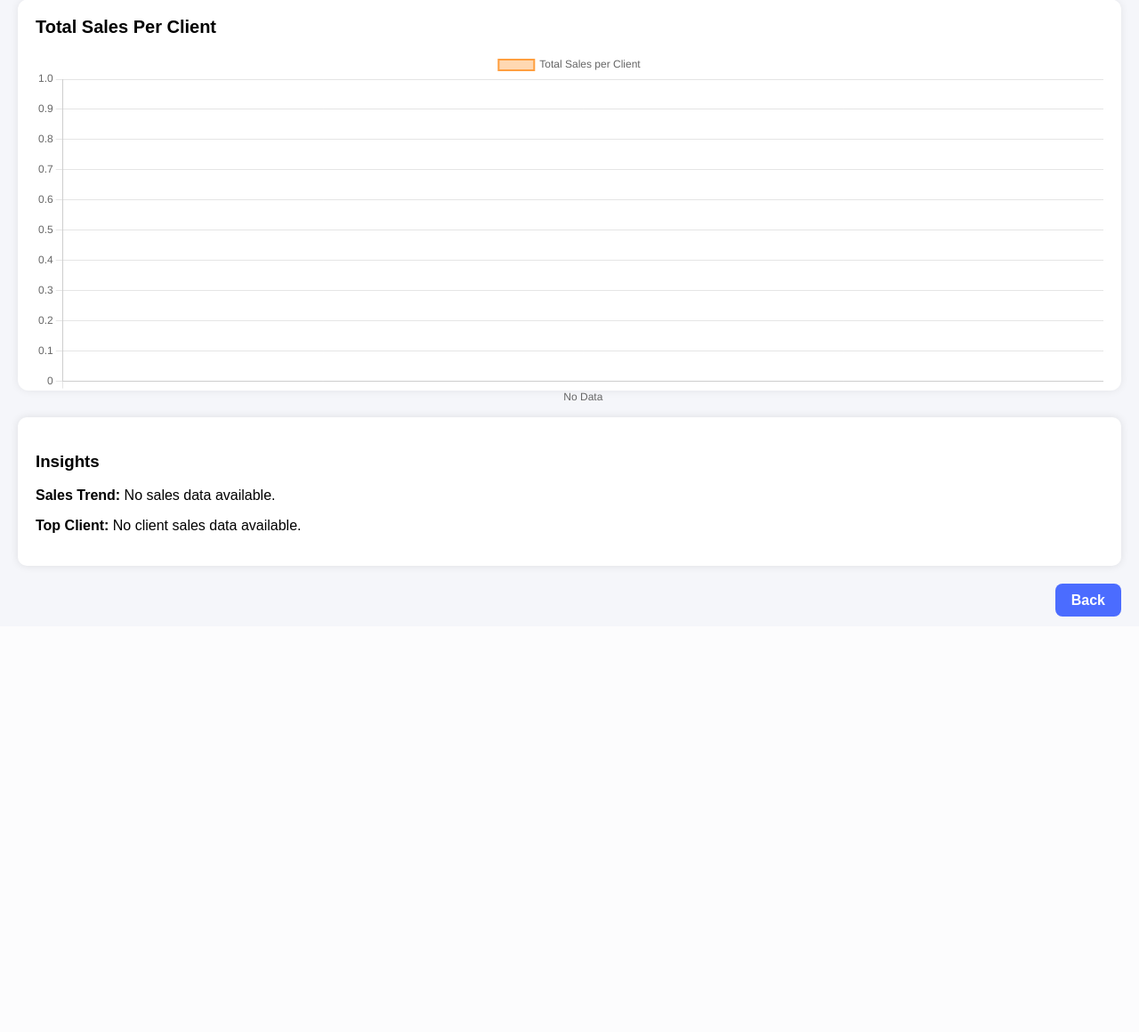
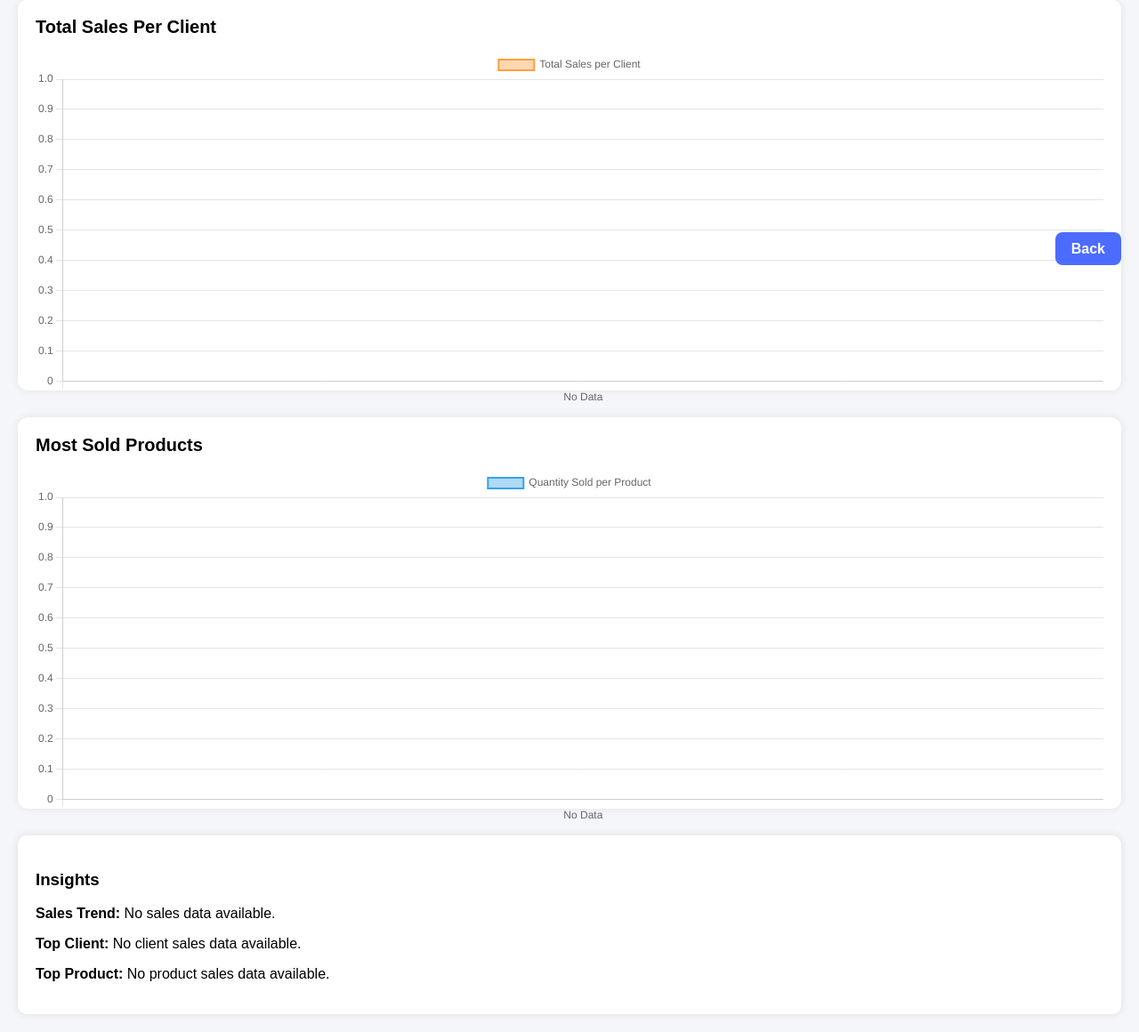
Before and after one commit to rellanene/rellaadmin, a Flask app: template rella_admin/app/templates/records_visuals.html in a window 1280 px wide. Shown: the part 491-1651 px from the top of the page at 89% size. Before the commit the page ends 1184 px from the top, so only its background shows below. Run offline with Flask 3, Linux system fonts and the light colour scheme; the template is opened without the code that fills it, so the values that code supplies are empty.

Commit message:
rella admin

```diff
--- a/rella_admin/app/app.py
+++ b/rella_admin/app/app.py
@@ -318,6 +318,9 @@
     sql += " ORDER BY s.created_at DESC"
     rows = query_all(sql, params)
 
+    # --- Calculate grand total (Total Incl VAT) ---
+    grand_total = sum(float(r["total"] or 0) for r in rows)
+
     # --- PDF Generation ---
     buffer = BytesIO()
     pdf = canvas.Canvas(buffer, pagesize=letter)
@@ -329,9 +332,10 @@
     pdf.setFont("Helvetica", 10)
     pdf.line(30, height - 55, width - 30, height - 55)
 
-    # --- Filter range + timestamp ---
+    # --- Filter range + timestamp + totals ---
     printed_on = datetime.now().strftime("%Y-%m-%d %H:%M:%S")
     pdf.drawString(30, height - 70, f"Filter Range: {start or '—'}  to  {end or '—'}")
+    pdf.drawString(250, height - 70, f"Totals: R{grand_total:,.2f}")  # 👈 Added line
     pdf.drawRightString(width - 30, height - 70, f"Printed on: {printed_on}")
 
     # --- Column titles ---
@@ -369,10 +373,8 @@
 
         # --- Page break ---
         if y < 50:
-            # --- Footer (always draw page number) ---
             pdf.setFont("Helvetica-Bold", 9)
             pdf.drawRightString(width - 30, 30, f"Page {pdf.getPageNumber()}")
-
             pdf.showPage()
             pdf.setFont("Helvetica-Bold", 18)
             pdf.drawString(30, height - 50, "Sales Records Report (continued)")
@@ -391,25 +393,24 @@
             pdf.setFont("Helvetica", 9)
             y -= 20
 
-
-
     # --- Footer ---
     pdf.setFont("Helvetica-Bold", 9)
     pdf.drawRightString(width - 30, 30, f"Page {pdf.getPageNumber()}")
 
-    # --- Footer (always draw page number) ---
-    pdf.setFont("Helvetica-Bold", 9)
-    pdf.drawRightString(width - 30, 30, f"Page {pdf.getPageNumber()}")
-
-
     pdf.save()
     buffer.seek(0)
+
+    # --- Dynamic filename ---
+    timestamp = datetime.now().strftime("%Y-%m-%d_%H-%M-%S")
+    filename = f"sales_report_{timestamp}.pdf"
 
     return Response(
         buffer,
         mimetype="application/pdf",
-        headers={"Content-Disposition": "inline; filename=records.pdf"}
+        headers={"Content-Disposition": f"inline; filename={filename}"}
     )
+
+
 
 
 
@@ -596,9 +597,30 @@
     sql_clients += " GROUP BY c.name ORDER BY total DESC"
     product_sales = query_all(sql_clients, params_clients)
 
-    # --- Ensure product_sales is always defined ---
+    # --- Most sold products (from movements table) ---
+    sql_products = """
+        SELECT p.name AS product, SUM(m.qty) AS total_sold
+        FROM movements m
+        LEFT JOIN products p ON m.product_id = p.id
+        WHERE m.movement_type = 'sale'
+    """
+    params_products = []
+
+    if start:
+        sql_products += " AND DATE(m.created_at) >= %s"
+        params_products.append(start)
+    if end:
+        sql_products += " AND DATE(m.created_at) <= %s"
+        params_products.append(end)
+
+    sql_products += " GROUP BY p.name ORDER BY total_sold DESC"
+    product_sales_qty = query_all(sql_products, params_products)
+
+    # --- Ensure lists are always defined ---
     if not product_sales:
         product_sales = []
+    if not product_sales_qty:
+        product_sales_qty = []
 
     # --- Normalize data for Chart.js ---
     def normalize(rows, key):
@@ -614,11 +636,13 @@
 
     data = normalize(data, 'total_sales')
     product_sales = normalize(product_sales, 'total')
+    product_sales_qty = normalize(product_sales_qty, 'total_sold')
 
     return render_template(
         'records_visuals.html',
         data=data,
         product_sales=product_sales,
+        product_sales_qty=product_sales_qty,
         start=start,
         end=end,
         q=q,
--- a/rella_admin/app/templates/records_visuals.html
+++ b/rella_admin/app/templates/records_visuals.html
@@ -49,6 +49,13 @@
             text-decoration: none;
             font-weight: 600;
         }
+		.back-btn-container {
+		    position: fixed;
+		    bottom: 20px;
+		    right: 20px;
+		    z-index: 999;
+		}
+
     </style>
 </head>
 
@@ -65,6 +72,13 @@
         <div class="chart-title">Total Sales Per Client</div>
         <canvas id="productChart"></canvas>
     </div>
+
+	<!-- SALES PER PRODUCT -->
+	<div class="chart-container">
+	    <div class="chart-title">Most Sold Products</div>
+	    <canvas id="productQtyChart"></canvas>
+	</div>
+
 
     <!-- INSIGHTS -->
     <div class="insights-box">
@@ -89,6 +103,17 @@
                 No client sales data available.
             {% endif %}
         </p>
+
+		<p><strong>Top Product:</strong>
+		    {% if product_sales_qty %}
+		        {% set top_product_qty = (product_sales_qty | sort(attribute='total_sold') | last) %}
+		        Most sold product: <strong>{{ top_product_qty.product }}</strong>
+		        with <strong>{{ "%.0f"|format(top_product_qty.total_sold) }}</strong> units sold.
+		    {% else %}
+		        No product sales data available.
+		    {% endif %}
+		</p>
+
     </div>
 
     <!-- BACK BUTTON -->
@@ -180,6 +205,51 @@
                 }
             }
         });
+
+		/* ============================
+		   MOST SOLD PRODUCTS (BAR CHART)
+		   ============================ */
+
+		const productQtyCtx = document.getElementById('productQtyChart').getContext('2d');
+
+		let productQtyLabels = {{ (product_sales_qty or []) | map(attribute='product') | list | tojson }};
+		let rawProductQtyTotals = {{ (product_sales_qty or []) | map(attribute='total_sold') | list | tojson }};
+
+		let productQtyTotals = rawProductQtyTotals.map(v => {
+		    const n = Number(v);
+		    return isNaN(n) ? 0 : n;
+		});
+
+		if (!productQtyLabels || productQtyLabels.length === 0) {
+		    productQtyLabels = ["No Data"];
+		    productQtyTotals = [0];
+		}
+
+		new Chart(productQtyCtx, {
+		    type: 'bar',
+		    data: {
+		        labels: productQtyLabels,
+		        datasets: [{
+		            label: 'Quantity Sold per Product',
+		            data: productQtyTotals,
+		            backgroundColor: 'rgba(54, 162, 235, 0.4)',
+		            borderColor: '#36a2eb',
+		            borderWidth: 2,
+		            borderRadius: 6
+		        }]
+		    },
+		    options: {
+		        responsive: true,
+		        maintainAspectRatio: false,
+		        scales: {
+		            y: {
+		                beginAtZero: true,
+		                suggestedMax: Math.max(...productQtyTotals) * 1.2
+		            }
+		        }
+		    }
+		});
+
     </script>
 
 </body>
```
